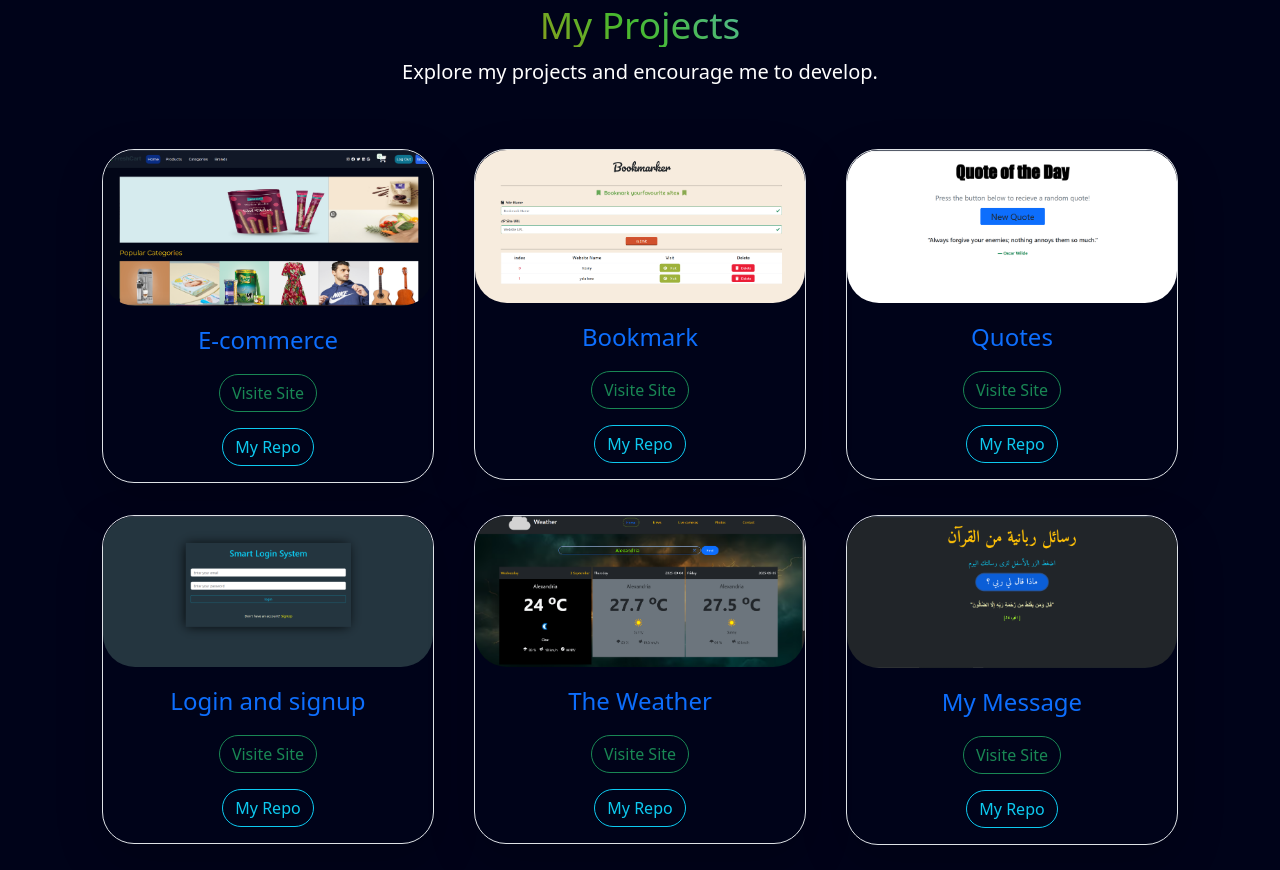
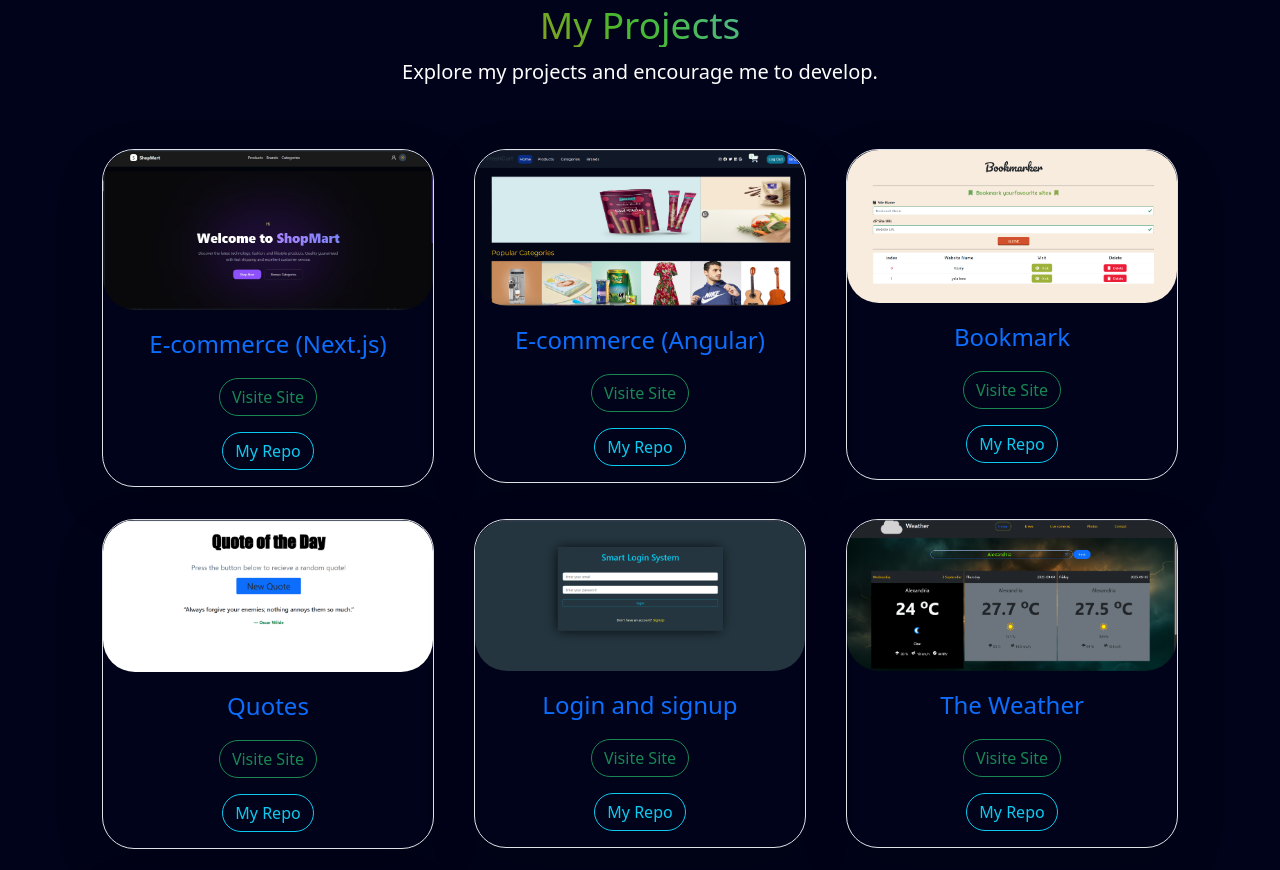
Before and after one commit to Mohamed-Hosny1/Portfolio, a plain HTML site: page index.html in a window 1280 px wide. Shown: the part 2696-3566 px from the top of the page. Drawn offline with nearby package versions, Linux system fonts and the light colour scheme; a web font is replaced by a local one.

Commit message:
add project

```diff
--- a/index.html
+++ b/index.html
@@ -1,4 +1,4 @@
-<!DOCTYPE html>
+<!doctype html>
 <html lang="en">
   <head>
     <meta charset="UTF-8" />
@@ -83,7 +83,7 @@
           <div class="text-center mt-5">
             <button class="rounded-pill btn btn-outline-dark fs-3">
               <a
-                href="https://drive.google.com/file/d/1mJQRHrNQAQma6MdRhwavN3A0DpofmXrV/view?usp=sharing"
+                href="https://drive.google.com/file/d/1nd9QFIm9ylkCnTo-yXv45nywnZjuRNYd/view?usp=sharing"
                 download="Mohamed Hosny"
                 class="text-decoration-none"
               >
@@ -529,6 +529,40 @@
             <div class="col-md-6 col-lg-4">
               <div class="m-2 border rounded-5 pb-3 shadow-lg my-project">
                 <a
+                  href="https://e-commerce-next-chi.vercel.app/"
+                  class="text-decoration-none"
+                >
+                  <div class="text-center">
+                    <picture>
+                      <img
+                        src="img/shopMart.jpg"
+                        alt="shopMart"
+                        class="w-100 rounded-5"
+                      />
+                      <figcaption class="text-center fs-4 text-primary my-3">
+                        E-commerce (Next.js)
+                      </figcaption>
+                    </picture>
+                    <button
+                      class="btn btn-outline-success text-capitalize rounded-pill"
+                    >
+                      visite site
+                    </button>
+                  </div>
+                </a>
+                <div class="text-center mt-3">
+                  <a
+                    href="https://github.com/Mohamed-Hosny1/E-commerce_Next.git"
+                    class="btn btn-outline-info text-capitalize rounded-pill"
+                  >
+                    My Repo</a
+                  >
+                </div>
+              </div>
+            </div>
+            <div class="col-md-6 col-lg-4">
+              <div class="m-2 border rounded-5 pb-3 shadow-lg my-project">
+                <a
                   href="https://e-commerce--woad.vercel.app/#/login"
                   class="text-decoration-none"
                 >
@@ -540,7 +574,7 @@
                         class="w-100 rounded-5"
                       />
                       <figcaption class="text-center fs-4 text-primary my-3">
-                        E-commerce
+                        E-commerce (Angular)
                       </figcaption>
                     </picture>
                     <button
```
Also changed, not shown: img/shopMart.jpg (added).
